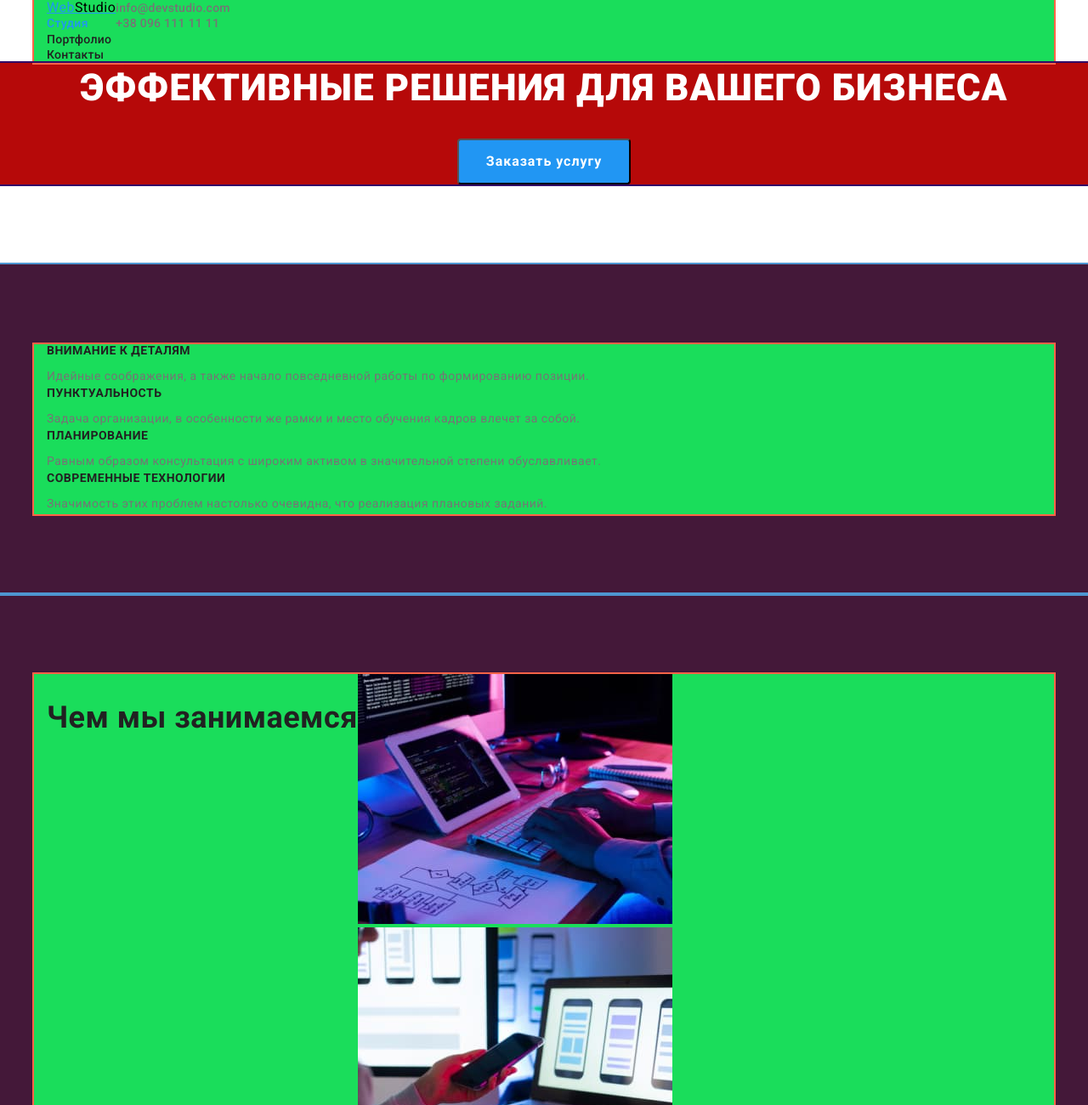
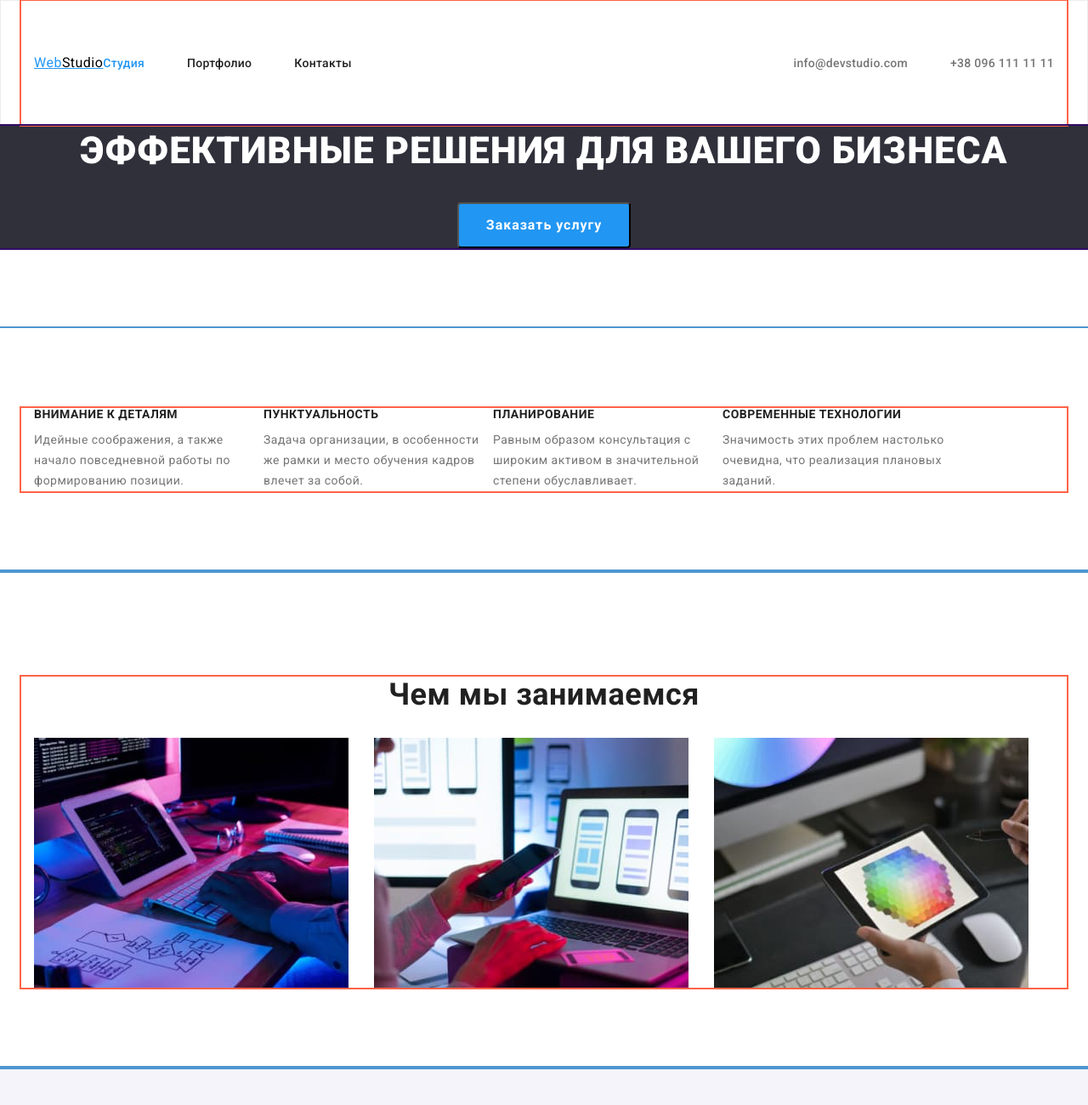
Before and after one commit to Te270/goit-markup-hw-03, a plain HTML site: page index.html in a window 1280 px wide. Shown: the top 1300 px of the page at 85% size. Drawn offline with nearby package versions, Linux system fonts and the light colour scheme.

Commit message:
Добавляет флексы

```diff
--- a/css/styles.css
+++ b/css/styles.css
@@ -9,15 +9,8 @@
   --dark-bcg-cl: #2f303a;
   --button-bcg-cl: #f5f4fa;
   --team-bcg-cl: #f5f4fa;
-}
 
-html {
-  box-sizing: border-box;
-}
-*,
-*::after,
-*::before {
-  box-sizing: inherit;
+  --border-main-cl: #ECECEC;
 }
 
 /* Стили для index.html */
@@ -28,20 +21,40 @@ body {
   letter-spacing: 0.03em;
 }
 
+.header {
+border: 1px solid var(--border-main-cl);
+}
+
 .container {
-  display: flex;
-  width: 1200px;
+  width: 1230px;
   padding-left: 15px;
   padding-right: 15px;
   margin-left: auto;
   margin-right: auto;
 
   outline: 2px solid tomato;
-  background-color: #1add5b;
 }
+
+.main-nav {
+  display: flex;
+  align-items: center;
+  padding-top: 32px;
+  padding-bottom: 32px;
+}
+
+.site-nav {
+  display: flex;
+  margin-left: 93px;
+}
+
+.site-nav .list {
+  display: flex;
+  align-items: center;
+ }
+
 .list {
-  margin: 0px;
-  padding: 0px;
+  padding: 0;
+  margin: 0;
   list-style: none;
 }
 
@@ -68,10 +81,16 @@ body {
 .accent {
   color: var(--dark-accent-color);
 }
+
 /* Site nav */
+
+.site-nav .item:not(:last-child) {
+  margin-right: 50px;
+}
 
 .site-nav .link {
   color: var(--section-title-color);
+
   letter-spacing: 0.02em;
   font-weight: 500;
   font-size: 14px;
@@ -81,8 +100,15 @@ body {
 
 /* Site-contacts */
 
+.site-contacts {
+  display: flex;
+  align-items: center;
+  margin-left: auto;
+}
+
 .site-contacts .link {
   color: var(--primary-text-color);
+
   letter-spacing: 0.02em;
   font-weight: 500;
   font-size: 14px;
@@ -90,21 +116,28 @@ body {
   text-decoration: none;
 }
 
+.site-contacts .item:not(:last-child) {
+  margin-right: 50px;
+}
+
 /* Hero */
 
 .hero {
   margin-bottom: 94px;
+
   background-color: var(--dark-bcg-cl);
+
   letter-spacing: 0.06em;
   text-align: center;
 
   outline: 2px solid rgb(51, 12, 102);
-  background-color: #b60909;
-}
+ }
 .hero-title {
   margin-top: 0px;
   margin-bottom: 30px;
+
   color: var(--white-accent-color);
+
   font-weight: 900;
   font-size: 44px;
   line-height: 1.36;
@@ -117,8 +150,7 @@ body {
   padding-bottom: 94px;
 
   outline: 2px solid rgb(78, 150, 209);
-  background-color: #441839;
-}
+  }
 
 .title {
   margin-bottom: 10px;
@@ -126,6 +158,7 @@ body {
 
 .section-title {
   color: var(--section-title-color);
+
   font-weight: 700;
   font-size: 36px;
   line-height: 1.17;
@@ -134,26 +167,44 @@ body {
 
 /* Features */
 
+.features-list {
+  display: flex;
+  }
+
 .features-list .title {
-  margin-top: 0px;
-  margin-bottom: 0px;
+    margin-top: 0px;
+    margin-bottom: 0px;
+
   color: var(--section-title-color);
+}
+
+.features-list .item {
+width: 270px;
 }
 
 .section .title {
   margin-top: 0px;
   margin-bottom: 10px;
+
   font-weight: 700;
   font-size: 14px;
   line-height: 1.14;
   text-transform: uppercase;
 }
 .section .specialty {
+  width: 270px;
   margin-top: 0px;
   margin-bottom: 0px;
+  margin-right: 30px;
+
   font-size: 14px;
   line-height: 1.71;
 }
+
+.section .specialty:not(:last-child) {
+  margin-right: 30px;
+}
+
 .visually-hidden {
   position: absolute !important;
   clip: rect(1px 1px 1px 1px);
@@ -164,6 +215,19 @@ body {
   width: 1px !important;
   overflow: hidden;
 }
+
+.flex-item {
+  display: flex;
+  }
+
+.flex-item .picture {
+ margin-right: 30px;
+}
+
+  .flex-item .picture:not(:last-child) {
+    margin-right: 30px;
+  }
+
 /* Team */
 
 .team {
@@ -171,13 +235,20 @@ body {
 }
 
 .master .list {
+  text-align: center;
+  margin-top: 30px;
+
   color: var(--section-title-color);
+
   font-weight: 500;
   font-size: 16px;
   line-height: 1.19;
 }
 
 .master-post {
+text-align: center;
+margin-bottom: 30px;
+
   font-size: 16px;
   line-height: 1.19;
 }
@@ -189,15 +260,18 @@ body {
 }
 
 .button {
-  color: var(--button-text-color);
   border-radius: 4px;
   padding: 10px 32px;
+
+  color: var(--button-text-color);
+
   min-width: 200px;
   text-align: center;
 }
 
 .button.primary {
   color: var(--button-text-color);
+
   letter-spacing: 0.06em;
   font-weight: 700;
   font-size: 16px;
@@ -212,22 +286,26 @@ body {
 
 footer {
   background-color: var(--dark-bcg-cl);
+
   font-size: 14px;
   line-height: 1.71;
 }
 
 .address-location {
   color: var(--button-text-color);
+
   font-style: normal;
 }
 
 .address-contacts {
   color: rgba(255, 255, 255, 0.6);
+
   text-decoration: none;
 }
 
 .address-accent {
   color: var(--white-accent-color);
+
 }
 
 /* Стили для portfolio.html */
@@ -235,6 +313,7 @@ footer {
 .section .filters {
   color: var(--section-title-color);
   background-color: var(--button-bcg-cl);
+
   font-family: inherit;
   font-weight: 500;
   font-size: 16px;
@@ -243,9 +322,9 @@ footer {
 }
 
 .filters {
-  display: inline-block;
   border-radius: 4px;
   padding: 6px 22px;
+
   min-width: 73px;
   text-align: center;
 }
@@ -256,12 +335,38 @@ footer {
   border: 1px solid var(--dark-accent-color);
 }
 
+.list-button {
+  display: flex;
+}
+
 .section .caption {
   font-size: 18px;
   line-height: 2;
   letter-spacing: 0.06em;
 }
+
 .section .group {
   font-size: 16px;
   line-height: 1.87;
 }
+
+.projects {
+  display: flex;
+  flex-wrap: wrap;
+}
+
+.projects-items {
+ margin-right: 30px;
+ margin-bottom: 30px;
+ width: 370px;
+}
+
+/* flex-basis: calc((100% - 3 * 30px) / 3); */
+
+.projects-items:nth-child(3n) {
+  margin-right: 0;
+}
+
+.projects-items:nth-last-child(-n + 3) {
+  margin-bottom: 0;
+}
--- a/index.html
+++ b/index.html
@@ -14,19 +14,19 @@
   </head>
   <body>
     <!-- Шапка сайта -->
-    <header>
-      <div class="container">
-        <nav>
+    <header class="header">
+      <div class="container main-nav">
+        <nav class="main-nav">
           <a href="./index.html" class="logo">Web<span class="accent">Studio</span></a>
           <ul class="site-nav list">
-            <li><a href="./index.html" class="link current">Студия</a></li>
-            <li><a href="./portfolio.html" class="link">Портфолио</a></li>
-            <li><a href="" class="link">Контакты</a></li>
+            <li class="item"><a href="./index.html" class="link current">Студия</a></li>
+            <li class="item"><a href="./portfolio.html" class="link">Портфолио</a></li>
+            <li class="item"><a href="" class="link">Контакты</a></li>
           </ul>
         </nav>
         <ul class="site-contacts list">
-          <li><a href="mailto:info@devstudio.com" class="link">info@devstudio.com</a></li>
-          <li><a href="tel:+380961111111" class="link">+38 096 111 11 11</a></li>
+          <li class="item"><a href="mailto:info@devstudio.com" class="link">info@devstudio.com</a></li>
+          <li class="item"><a href="tel:+380961111111" class="link">+38 096 111 11 11</a></li>
         </ul>
       </div>
     </header>
@@ -42,29 +42,29 @@
       <section class="section">
         <div class="container">
         <h2 class="section-title visually-hidden">Особенности</h2>
-        <ul class="features-list list flex">
-          <li>
+        <ul class="features-list list">
+          <li class="item">
             <h3 class="title">Внимание к деталям</h3>
             <p class="specialty">
               Идейные соображения, а также начало повседневной работы по
               формированию позиции.
             </p>
           </li>
-          <li>
+          <li class="item">
             <h3 class="title">Пунктуальность</h3>
             <p class="specialty">
               Задача организации, в особенности же рамки и место обучения кадров
               влечет за собой.
             </p>
           </li>
-          <li>
+          <li class="item">
             <h3 class="title">Планирование</h3>
             <p class="specialty">
               Равным образом консультация с широким активом в значительной
               степени обуславливает.
             </p>
           </li>
-          <li>
+          <li class="item">
             <h3 class="title">Современные технологии</h3>
             <p class="specialty">
               Значимость этих проблем настолько очевидна, что реализация
@@ -79,18 +79,20 @@
       <section class="section">
         <div class="container">
         <h2 class="section-title">Чем мы занимаемся</h2>
-        <ul class="list flex">
-          <li>
-            <img src="./images/box1.jpg" alt="Вид сайта на ПК" width="370" />
+        <ul class="list flex-item">
+          <li class="flex-item picture">
+            <img src="./images/box1.jpg"
+            alt="Вид сайта на ПК"
+            width="370" />
           </li>
-          <li>
+          <li class="flex-item picture">
             <img
               src="./images/box2.jpg"
               alt="Разработка мобильного приложения"
               width="370"
             />
           </li>
-          <li>
+          <li class="flex-item picture">
             <img
               src="./images/box3.jpg"
               alt="Вид сайта на планшете"
@@ -105,24 +107,24 @@
       <section class="team section">
         <div class="container">
         <h2 class="section-title">Наша команда</h2>
-        <ul class="master list flex">
+        <ul class="master list flex-item">
           <li>
-            <img src="./images/img1.jpg" alt="Игорь Демьяненко" width="270" />
+            <img class="flex-item picture" src="./images/img1.jpg" alt="Игорь Демьяненко" width="270" />
             <h3 class="list">Игорь Демьяненко</h3>
             <p class="master-post">Product Designer</p>
           </li>
           <li>
-            <img src="./images/img2.jpg" alt="Ольга Репина" width="270" />
+            <img class="flex-item picture" src="./images/img2.jpg" alt="Ольга Репина" width="270" />
             <h3 class="list">Ольга Репина</h3>
             <p class="master-post">Frontend Developer</p>
           </li>
           <li>
-            <img src="./images/img3.jpg" alt="Николай Тарасов" width="270" />
+            <img class="flex-item picture" src="./images/img3.jpg" alt="Николай Тарасов" width="270" />
             <h3 class="list">Николай Тарасов</h3>
             <p class="master-post">Marketing</p>
           </li>
           <li>
-            <img src="./images/img4.jpg" alt="Михаил Ермаков" width="270" />
+            <img class="flex-item picture" src="./images/img4.jpg" alt="Михаил Ермаков" width="270" />
             <h3 class="list">Михаил Ермаков</h3>
             <p class="master-post">UI Designer</p>
           </li>
```
Also changed, not shown: portfolio.html (+24 -24 lines).
